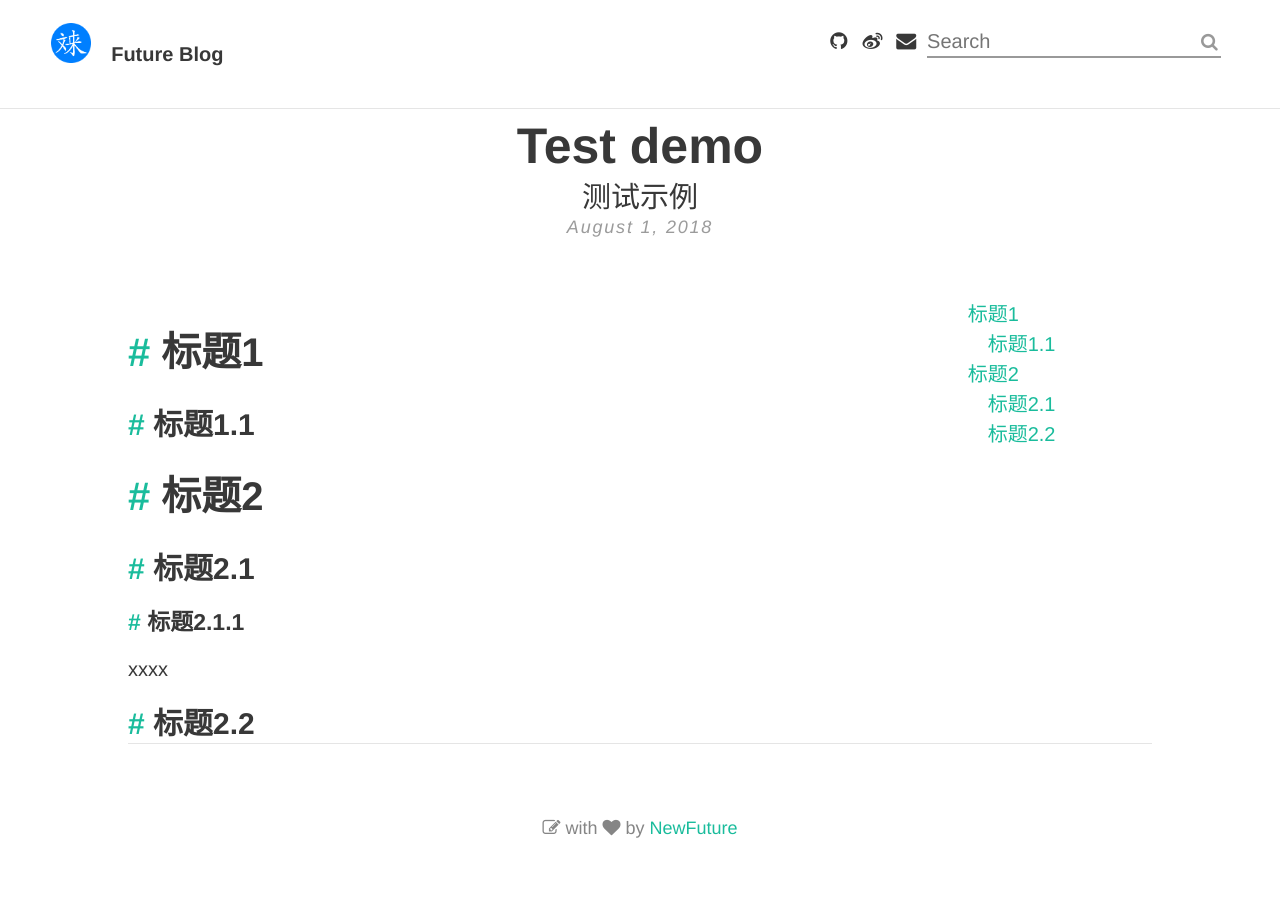
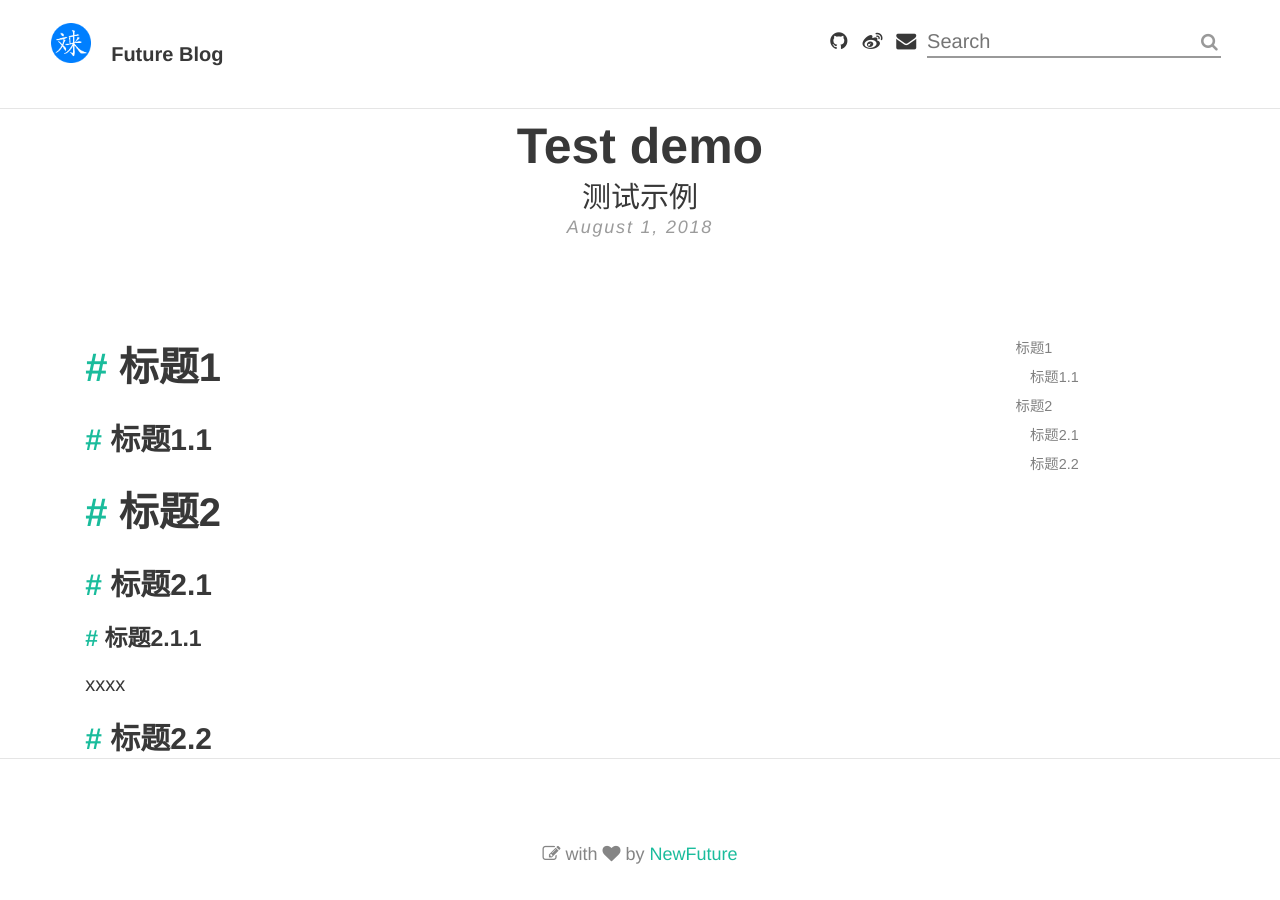
Before and after one commit to NewFuture/blog, a Jekyll site: the page built from _posts/2018-08-01-test.md, in a window 1280 px wide. Built offline with Jekyll 4.4.1, drawn with Linux system fonts in a browser that asks for light colours.

Commit message:
feat(scss): post 页目录菜单自适应

```diff
--- a/_sass/layouts/_posts.scss
+++ b/_sass/layouts/_posts.scss
@@ -1,20 +1,18 @@
 main {
-  padding: 0 10%;
+  // padding: 0 10%;
   width: 100%;
-  // display: flex;
-}
 
   // 文章顶部
-main > header {
+  & > header {
     margin-bottom: 6%;
     text-align: center;
 
     & > h1 {
-    // title
+      // 文章标题 title
       margin: 0;
     }
     & > h2 {
-    // subtitle
+      // 文章子标题 subtitle
       font-size: 1.45em;
       font-weight: normal;
       margin: 0;
@@ -28,27 +26,26 @@ main > header {
     }
   }
 
+  // 文章主题
   article {
     border-bottom: 1px solid $border-color;
     width: 100%;
-  display: flex;
-  justify-content: space-between;
 
-  aside {
-    position: sticky;
-    top: 1em;
-    width: 18%;
-    ul>li{
-      list-style: none;
-      color: gray;
-      overflow: hidden;
-      width: 100%;
-
+    a {
+      @extend .body-link;
     }
   }
+}
+
+// 文章主题
+article {
+  padding-left: 10%;
+  display: flex;
+  justify-content: space-around;
+
   // 内容区
   & > section {
-    width: 80%;
+    width: 70%;
     & > :last-child {
       margin-bottom: 0;
     }
@@ -64,8 +61,28 @@ article {
     }
   }
 
+  // 文章侧边栏
+  & > aside {
+    max-width: 20%;
+    flex-grow: 1;
+    padding-top: 1em;
+    ul {
+      position: sticky;
+      top: 1em;
+      font-size: 0.9rem;
+      & > li {
+        line-height: 2em;
+        list-style: none;
+        color: gray;
+        width: 100%;
+        overflow: hidden;
+        white-space: nowrap;
+        text-overflow: ellipsis;
         a {
-    @extend .body-link;
+          color: inherit;
+        }
+      }
+    }
   }
 }
 
@@ -84,3 +101,56 @@ article {
     @extend %padding-regular;
   }
 }
+
+@media screen {
+  // 超大屏幕
+  @media (min-width: 2048px) {
+    article {
+      padding-left: 15%;
+      & > section {
+        width: 70%;
+      }
+    }
+  }
+
+  @media (max-width: 1366px) {
+    article {
+      padding-left: 5%;
+      & > section {
+        width: 73%;
+        // @media (max-width: 640px) {
+        //   width: 90%;
+        // }
+      }
+    }
+  }
+  @media (max-width: 1080px) {
+    article {
+      flex-direction: row-reverse;
+      padding-left: 1%;
+      padding-right: 1%;
+      & > section {
+        width: 78%;
+        // @media (max-width: 640px) {
+        //   width: 90%;
+        // }
+      }
+    }
+  }
+
+  // 小于960宽带隐藏 侧边栏
+  @media (max-width: 960px) {
+    article {
+      padding-left: 0;
+      & > section {
+        width: 85%;
+        @media (max-width: 640px) {
+          width: 90%;
+        }
+      }
+      & > aside {
+        display: none;
+      }
+    }
+  }
+}
```
Lines whose indentation alone changed are shown as unchanged.
